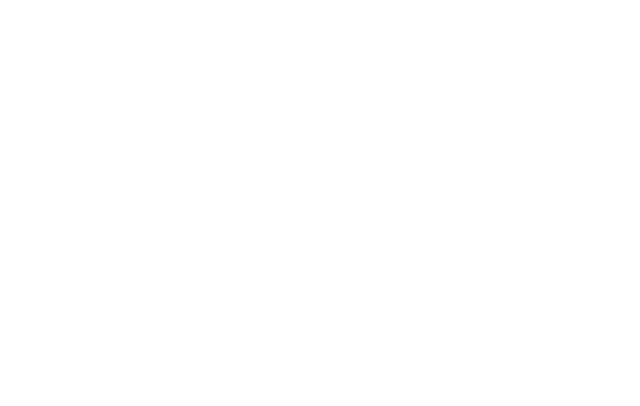
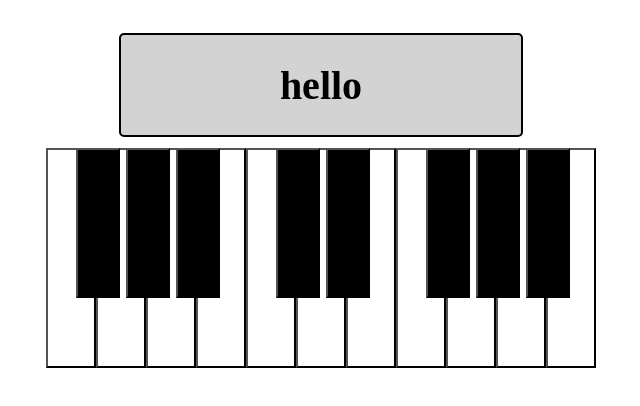
Before and after one commit to bmbaron/calculator, a plain HTML site: page index.html in a window 1280 px wide. Shown: the whole page, without its empty margins (319-959 px from the left). Drawn offline with Linux system fonts and the light colour scheme.

Commit message:
added DOM in js and added number and operator loops as well as display

```diff
--- a/index.html
+++ b/index.html
@@ -6,16 +6,17 @@
   </head>
   <body>
 
-    <div class="container">
+    <div class="main-container" id="main-container">
+
 
       <div class="piano-container" id="piano-container">
 
 
-      <div class="numbers-container" id="numbers-container">
+      <div class="number-keys-container" id="number-keys-container">
 
       </div>
 
-      <div class="operators-container" id="operators-container">
+      <div class="operator-keys-container" id="operator-keys-container">
 
       </div>
 
--- a/scripts/main.js
+++ b/scripts/main.js
@@ -0,0 +1,79 @@
+let mainContainer = document.getElementById('main-container');
+
+  let display = document.createElement('div');
+  display.classList.add('display');
+
+    let show = document.createElement('h1');
+    show.textContent = "hello";
+    show.id = 'display-text';
+    display.appendChild(show);
+
+  mainContainer.appendChild(display);
+
+
+let numberKeysContainer = document.getElementById('number-keys-container');
+
+  for (let i=0; i<11; i++) {
+
+
+    let numberButton = document.createElement('button');
+    numberButton.classList.add('number-key');
+    numberButton.id = i;
+
+    if(i == 10) {
+      numberButton.id = '.';
+    }
+
+    numberKeysContainer.appendChild(numberButton);
+
+    numberButton.onclick = function(){handleNumber(this.id)};
+
+
+
+  }
+
+  function handleNumber(id) {
+
+    console.log('clicked');
+
+    show.textContent += id;
+
+
+  }
+
+
+
+  let operatorKeysContainer = document.getElementById('operator-keys-container');
+  let operatorArray = ['+', '-', 'x', '', '/', 'clr', '', 'a', 'b', 'c'];
+
+  for (let j=0; j<10; j++) {
+
+
+    let operatorButton = document.createElement('button');
+    operatorButton.classList.add('operator-key');
+
+    if(j == 3 || j == 6) {
+      operatorButton.classList.add('hidden');
+    }
+
+
+    operatorButton.id = operatorArray[j];
+
+
+
+    operatorKeysContainer.appendChild(operatorButton);
+
+    operatorButton.onclick = function(){handleOperator(this.id)};
+
+
+
+  }
+
+  function handleOperator(id) {
+
+    console.log('operator clicked');
+
+    show.textContent += id;
+
+
+  }
--- a/styles/style.css
+++ b/styles/style.css
@@ -1,4 +1,4 @@
-.container {
+.main-container {
   width:100%;
   padding-top:2%;
   display: flex;
@@ -26,7 +26,7 @@
   justify-content: center;
 }
 
-#display {
+#display-text {
   font-size: 40px;
   overflow-x: auto;
   white-space: pre-wrap;
@@ -45,7 +45,7 @@
 
 }
 
-.numbers-container {
+.number-keys-container {
   margin-top:100px;
   width:550px;
   height:10px;
@@ -53,7 +53,7 @@
   justify-content:center;
 }
 
-.number {
+.number-key {
   margin-top:15px;
   width: 9.5%;
   height: 220px;
@@ -61,7 +61,7 @@
   float:left;
 }
 
-.operators-container {
+.operator-keys-container {
   position:absolute;
   margin-top:115px;
   width:550px;
@@ -71,7 +71,7 @@
   padding-left:60px;
 }
 
-.operator {
+.operator-key {
   margin-top: 0px;
   width:8%;
   height:150px;
```
